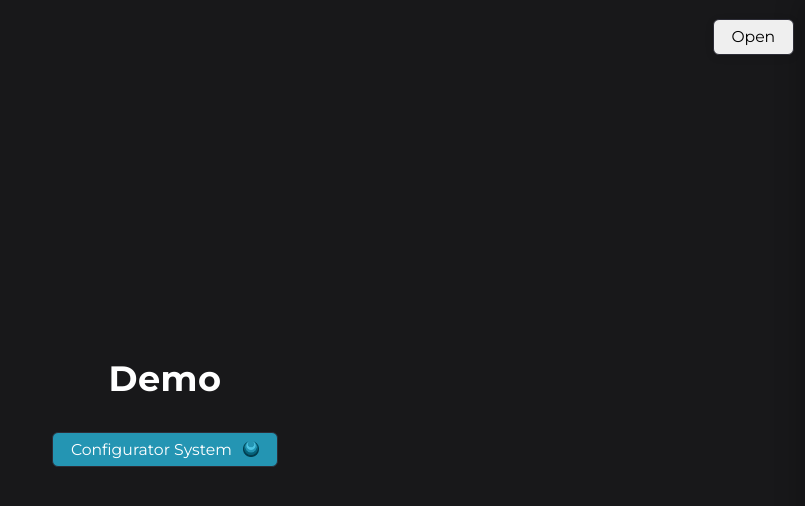
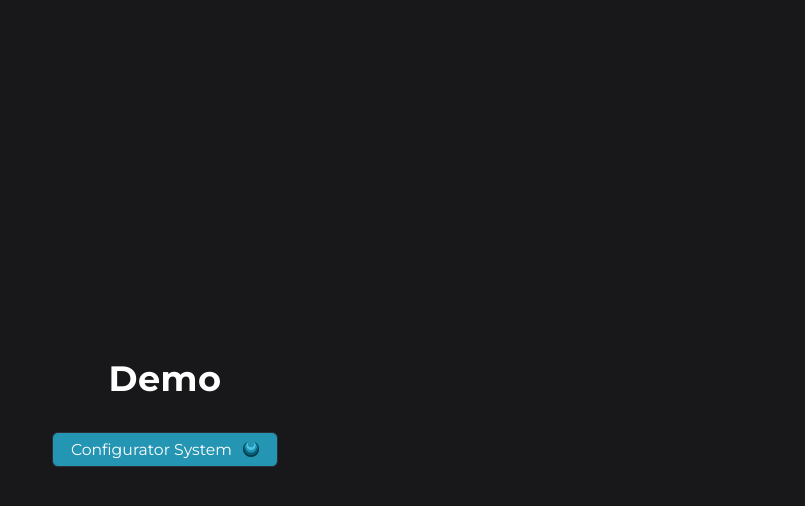
Before and after one commit to JuanMaldini/clothfigurator_web, a React (Vite) app: page / in a window 1280 px wide. Shown: the top 506 px of the page, without its empty margins (475-1280 px from the left). Built offline with nearby package versions, Linux system fonts and the light colour scheme; what react-to-pdf would draw is missing.

Commit message:
Remove Sidepanel component from App
The Sidepanel component import and usage have been removed from App.tsx, simplifying the main layout and focusing on the centered content.

```diff
--- a/src/App.tsx
+++ b/src/App.tsx
@@ -1,10 +1,8 @@
 import { Link } from "react-router-dom"
-import Sidepanel from "./components/panel/Sidepanel"
 
 function App() {
   return (
     <div style={{background: '#18181a'}} className="centered-container">
-      <Sidepanel />
       <div className="centered-content">
         <h1 style={{color: "white"}}>Demo</h1>
         <Link  to="/ConfiguratorSystem" className="sp-btn" style={{display: 'flex', alignItems: 'center', gap: '0.7rem', color: "white", background: 'var(--ColorBackgroundSelected)'}}>
```
